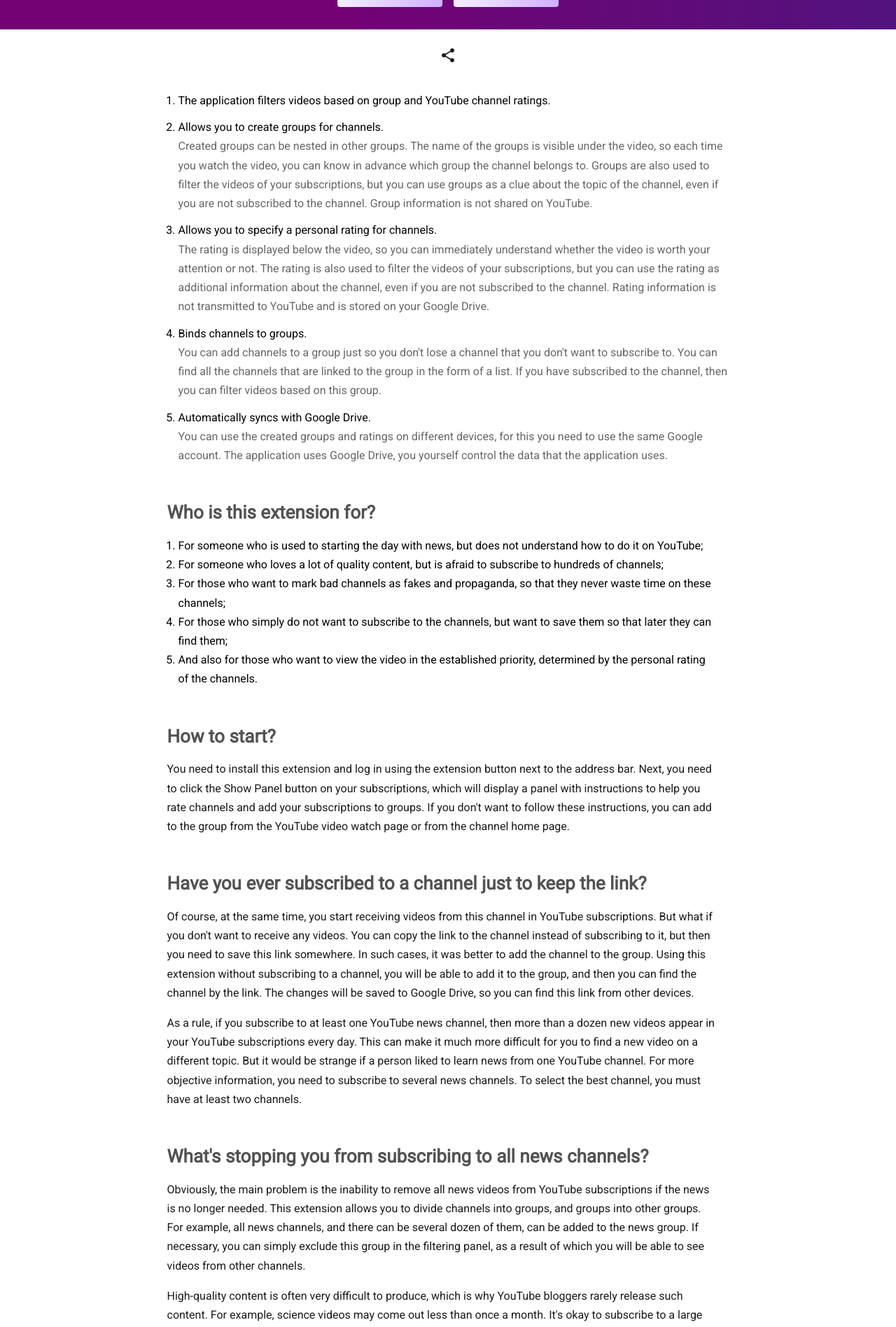
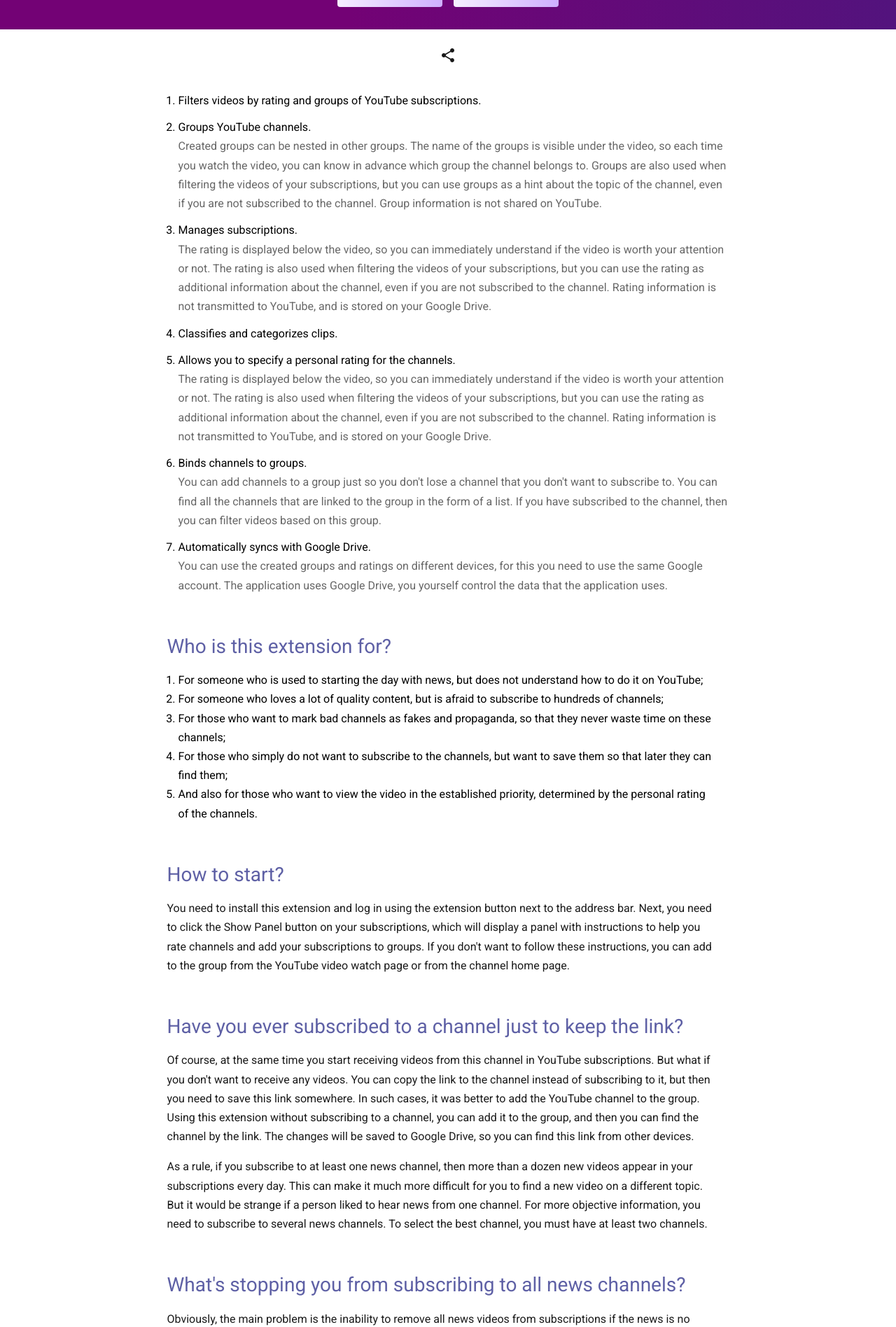
Before and after one commit to anton-voronov-a/channelg, an Angular app in the folder spa/: page / in a window 1280 px wide. Shown: the part 223-2119 px from the top of the page at 70% size. Built offline with nearby package versions, Linux system fonts and the light colour scheme; a web font is replaced by a local one.

Commit message:
homepage text updated

```diff
--- a/spa/src/app/home/home.component.html
+++ b/spa/src/app/home/home.component.html
@@ -36,18 +36,27 @@
   <section>
     <ol class="yp-homepage-section__content cg-list">
       <li>
-        <h4 class="yp-homepage-capabily-title">The application filters videos based on group and YouTube channel ratings.</h4>
+        <h4 class="yp-homepage-capabily-title">Filters videos by rating and groups of YouTube subscriptions.</h4>
       </li>
       <li>
-        <h4 class="yp-homepage-capabily-title">Allows you to create groups for channels.</h4>
+        <h4 class="yp-homepage-capabily-title">Groups YouTube channels.</h4>
         <span class="yp-homepage-capabily-description">
-          Created groups can be nested in other groups. The name of the groups is visible under the video, so each time you watch the video, you can know in advance which group the channel belongs to. Groups are also used to filter the videos of your subscriptions, but you can use groups as a clue about the topic of the channel, even if you are not subscribed to the channel. Group information is not shared on YouTube.
+          Created groups can be nested in other groups. The name of the groups is visible under the video, so each time you watch the video, you can know in advance which group the channel belongs to. Groups are also used when filtering the videos of your subscriptions, but you can use groups as a hint about the topic of the channel, even if you are not subscribed to the channel. Group information is not shared on YouTube.
         </span>
       </li>
       <li>
-        <h4 class="yp-homepage-capabily-title">Allows you to specify a personal rating for channels.</h4>
+        <h4 class="yp-homepage-capabily-title">Manages subscriptions.</h4>
         <span class="yp-homepage-capabily-description">
-          The rating is displayed below the video, so you can immediately understand whether the video is worth your attention or not. The rating is also used to filter the videos of your subscriptions, but you can use the rating as additional information about the channel, even if you are not subscribed to the channel. Rating information is not transmitted to YouTube and is stored on your Google Drive.
+          The rating is displayed below the video, so you can immediately understand if the video is worth your attention or not. The rating is also used when filtering the videos of your subscriptions, but you can use the rating as additional information about the channel, even if you are not subscribed to the channel. Rating information is not transmitted to YouTube, and is stored on your Google Drive.
+        </span>
+      </li>
+      <li>
+        <h4 class="yp-homepage-capabily-title">Classifies and categorizes clips.</h4>
+      </li>
+      <li>
+        <h4 class="yp-homepage-capabily-title"> Allows you to specify a personal rating for the channels.</h4>
+        <span class="yp-homepage-capabily-description">
+          The rating is displayed below the video, so you can immediately understand if the video is worth your attention or not. The rating is also used when filtering the videos of your subscriptions, but you can use the rating as additional information about the channel, even if you are not subscribed to the channel. Rating information is not transmitted to YouTube, and is stored on your Google Drive.
         </span>
       </li>
       <li>
@@ -97,16 +106,16 @@
         Have you ever subscribed to a channel just to keep the link?
       </div>
       <p>
-        Of course, at the same time, you start receiving videos from this channel in YouTube subscriptions. But what if you don't want to receive any videos. You can copy the link to the channel instead of subscribing to it, but then you need to save this link somewhere. In such cases, it was better to add the channel to the group. Using this extension without subscribing to a channel, you will be able to add it to the group, and then you can find the channel by the link. The changes will be saved to Google Drive, so you can find this link from other devices.
+        Of course, at the same time you start receiving videos from this channel in YouTube subscriptions. But what if you don't want to receive any videos. You can copy the link to the channel instead of subscribing to it, but then you need to save this link somewhere. In such cases, it was better to add the YouTube channel to the group. Using this extension without subscribing to a channel, you can add it to the group, and then you can find the channel by the link. The changes will be saved to Google Drive, so you can find this link from other devices.
       </p>
       <p>
-        As a rule, if you subscribe to at least one YouTube news channel, then more than a dozen new videos appear in your YouTube subscriptions every day. This can make it much more difficult for you to find a new video on a different topic. But it would be strange if a person liked to learn news from one YouTube channel. For more objective information, you need to subscribe to several news channels. To select the best channel, you must have at least two channels.
+        As a rule, if you subscribe to at least one news channel, then more than a dozen new videos appear in your subscriptions every day. This can make it much more difficult for you to find a new video on a different topic. But it would be strange if a person liked to hear news from one channel. For more objective information, you need to subscribe to several news channels. To select the best channel, you must have at least two channels.
       </p>
       <div class="cg-question">
         What's stopping you from subscribing to all news channels?
       </div>
       <p>
-        Obviously, the main problem is the inability to remove all news videos from YouTube subscriptions if the news is no longer needed. This extension allows you to divide channels into groups, and groups into other groups. For example, all news channels, and there can be several dozen of them, can be added to the news group. If necessary, you can simply exclude this group in the filtering panel, as a result of which you will be able to see videos from other channels.
+        Obviously, the main problem is the inability to remove all news videos from subscriptions if the news is no longer needed. This extension allows you to group YouTube subscriptions using a complex hierarchy. for example, all news channels, and there can be several dozen of them, can be added to the news group. If necessary, you can simply exclude this group in the filtering panel, as a result of which you will be able to see videos from other channels.
       </p>
       <p>
         High-quality content is often very difficult to produce, which is why YouTube bloggers rarely release such content. For example, science videos may come out less than once a month. It's okay to subscribe to a large number of these channels if you love science videos. Sometimes there may be several hundreds of such channels with high-quality content in subscriptions, and the frequency of video output from hundreds of such channels will often be several times less than that of one news channel.
@@ -115,7 +124,7 @@
         What's the problem if you want to get high quality YouTube content?
       </div>
       <p>
-        The problem is that unlike the news example, in this case you need to filter, use and easily find a large number of channels. Channel grouping is useful for creating a hierarchy of channel groups that will be used to search by category, topic, content quality, and more. This extension allows you to add channels to groups that are nested in other groups.
+        The problem is that unlike the news example, in this case you need to filter, use and easily find a large number of channels. YouTube channel grouping is useful for creating a hierarchy of channel groups that will be used to search by category, topic, content quality, and more. This extension allows you to add channels to groups that are nested in other groups.
       </p>
       <p>
         Often we subscribe to channels that we just want to leave as a note, that they are not bad or that you trust this channel and it produces high-quality content, but often the exact opposite situation happens. Sometimes you see videos not in your subscriptions, but among those offered by YouTube or a search engine. And you understand that you do not want to watch this channel anymore and are not going to continue to waste your time on any video from it.
@@ -164,15 +173,27 @@
       <div class="cg-question">
         How can you save time watching videos?
       </div>
-      <p>While watching videos, you often get enough information to save you time. You should not lose the information you receive. Typically, you need data to predict something. And data is the experience you get as a result of your viewing. At first glance, it may seem that by liking the clip you are doing something useful for yourself because you keep your impressions. But it will not help you much if you want to decide to watch a new clip from this channel or not.</p>
-      <p>In order to find a solution, you need to link your impressions to your subscription. This will allow you to refuse unnecessary broadcasts and save your time. This extension allows you to achieve this goal through ranking and organizing subscriptions.</p>
-      <p>Let me show you an example. Let's say you are already subscribed to a channel that releases many new clips every day, but most of the clips do not interest you. You know that the program you want comes out once a week. You have to get a lot of extra in your subscriptions six days a week for one show.</p>
-      <p>This extension gives you the ability to hide unnecessary items with one click. All you need is to place this subscription in a group and include it in the filter when you need it.</p>
+      <p>
+        While watching videos, you often get enough information to save you time. You should not lose the information you receive. Typically, you need data to predict something. And data is the experience you get as a result of your viewing. At first glance, it may seem that by liking the clip you are doing something useful for yourself because you keep your impressions. But it will not help you much if you want to decide whether to watch a new clip from this channel or not.
+      </p>
+      <p>
+        In order to find a solution, you need to link your impressions to your YouTube subscription, grouping with other channels. This will allow you to quickly find suitable clips, and will save you time if you figure out which broadcasts are unnecessary for you. This extension allows you to achieve this goal through ranking and channel management.
+      </p>
+      <p>
+        Let me show you an example. Let's say you are already subscribed to a channel that releases many new clips every day, but most of the clips do not interest you. You know that the program you want comes out once a week. You have to get a lot of extra videos six days a week for one show.
+      </p>
+      <p>
+        This extension gives you the ability to hide unnecessary items with one click. All you need is to link the group to the YouTube channel and include it in the filter when you need it.
+      </p>
       <div class="cg-question">
         What do you do when you have a lot of elements?
       </div>
-      <p>If we are talking about a file, then you usually put it in a folder. Let's imagine we have a lot of subscriptions. Have you seen a subscription folder somewhere? In such cases, you need to use a subscription manager to create a hierarchical structure by organizing channels.</p>
-      <p>This extension manages subscriptions. It allows you to organize your subscriptions using groups like folders. This feature is very similar to the YouTube collections removed in the last decade. But unlike collections, the data you create is stored on Google Drive, so you manage it. You can make a backup or sync with your computer just like a regular file on a Google drive. YouTube will not be able to delete this file. You control this data yourself. If you want, you can even see what's inside, but YouTube won't be able to access this data.</p>
+      <p>
+        If we are talking about a file, then you usually put it in a folder. Let's imagine we have a lot of subscriptions. Have you seen a folder for them somewhere? In such cases, you need to group YouTube subscriptions to create a hierarchical structure by organizing channels into categories.
+      </p>
+      <p>
+        This extension manages subscriptions. It allows you to organize your subscriptions using categories like folders. This feature is very similar to the YouTube collections removed in the last decade. But unlike collections, the data you create is stored on Google Drive, so you manage it. You can make a backup or sync with your computer just like a regular file on a Google drive. YouTube can neither delete nor view this file. You control this data yourself. If you want, you can even see what's inside the file or delete it completely.
+      </p>
       <p>In addition to groups, this application also has the ability to organize subscriptions using a rating.</p>
 
 
@@ -183,7 +204,7 @@
         With the help of groups, we can already filter subscriptions and give them meaning. But the information about the group when filtering does not provide such possibilities that the indication of a numerical value does.
       </p>
       <p>
-        If you are filtering by a group, then you simply click on the corresponding checkbox in the filter, and if you need a different category, then you are looking for another checkbox, it may be at the end of the list or at the beginning, in other words, far from the previous one. Then you try to find the third group and again waste your time.
+        If you are filtering a YouTube channel by group, then you simply click on the corresponding checkbox in the filter, and if you need a different category, then you are looking for another checkbox, it may be at the end of the list or at the beginning, in other words, far from the previous one. Then you try to find the third group and again waste your time.
       </p>
       <p>
         In the case of ranking, you change the minimum value of the rating in one place with the button, and you do not need to search for the group checkbox.
--- a/spa/src/app/home/home.component.scss
+++ b/spa/src/app/home/home.component.scss
@@ -65,10 +65,9 @@
 
 .cg-question {
   display: block;
-  font-weight: bold;
-  font-size: 26px;
+  font-size: 28px;
   line-height: 1.3em;
-  color: rgb(0 0 0 / 68%);
+  color: rgb(18 20 123 / 68%);
 }
 
 .yp-homepage-capabily-title {
```
Also changed, not shown: 3 other files (tests, documents, lock files or other folders).
